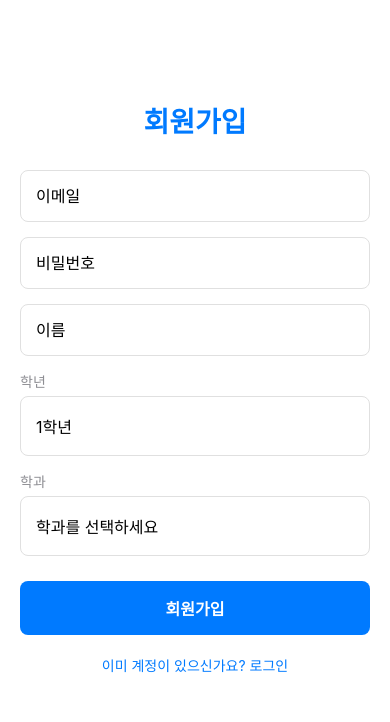
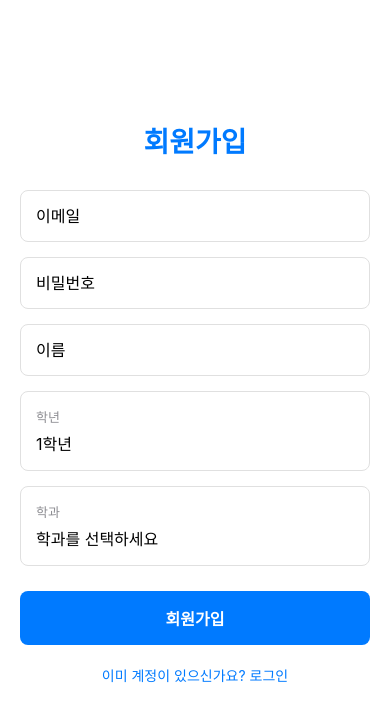
Before and after one commit to jyqaz7548/CertBuddy, a React Native app in the folder frontend/: screen /Register in a window 390 px wide. Shown: the top 722 px of the page. Built offline with nearby package versions, Linux system fonts and the light colour scheme.

Commit message:
Refactor RegisterScreen UI and styling for pickers
Co-authored-by: jyqaz7548 <jyqaz7548@gmail.com>

```diff
--- a/frontend/src/screens/Auth/RegisterScreen.js
+++ b/frontend/src/screens/Auth/RegisterScreen.js
@@ -79,31 +79,29 @@ export default function RegisterScreen({ navigation }) {
         onChangeText={(text) => setFormData({ ...formData, name: text })}
       />
 
-      <View style={styles.pickerWrapper}>
-        <Text style={styles.label}>학년</Text>
+      {/* 학년 선택 */}
       <TouchableOpacity
-          style={styles.selectButton}
+        style={styles.selectBox}
         onPress={() => setShowGradePicker(true)}
       >
-          <Text style={styles.selectText}>
+        <Text style={styles.selectLabel}>학년</Text>
+        <Text style={styles.selectValue}>
           {formData.grade ? `${formData.grade}학년` : '학년을 선택하세요'}
         </Text>
       </TouchableOpacity>
-      </View>
 
-      <View style={styles.pickerWrapper}>
-        <Text style={styles.label}>학과</Text>
+      {/* 학과 선택 */}
       <TouchableOpacity
-          style={styles.selectButton}
+        style={styles.selectBox}
         onPress={() => setShowDepartmentPicker(true)}
       >
-          <Text style={styles.selectText}>
+        <Text style={styles.selectLabel}>학과</Text>
+        <Text style={styles.selectValue}>
           {formData.department || '학과를 선택하세요'}
         </Text>
       </TouchableOpacity>
-      </View>
 
-      {/* 학년 선택 Modal */}
+      {/* 학년 Picker Modal */}
       <Modal
         visible={showGradePicker}
         transparent
@@ -111,6 +109,11 @@ export default function RegisterScreen({ navigation }) {
         onRequestClose={() => setShowGradePicker(false)}
       >
         <View style={styles.modalBackground}>
+          <TouchableOpacity
+            style={styles.modalBackdrop}
+            activeOpacity={1}
+            onPress={() => setShowGradePicker(false)}
+          />
           <View style={styles.modalContent}>
             <Picker
               selectedValue={formData.grade}
@@ -124,16 +127,16 @@ export default function RegisterScreen({ navigation }) {
             </Picker>
 
             <TouchableOpacity
-              style={styles.doneButton}
+              style={styles.modalButton}
               onPress={() => setShowGradePicker(false)}
             >
-              <Text style={styles.doneText}>완료</Text>
+              <Text style={styles.modalButtonText}>완료</Text>
             </TouchableOpacity>
           </View>
         </View>
       </Modal>
 
-      {/* 학과 선택 Modal */}
+      {/* 학과 Picker Modal */}
       <Modal
         visible={showDepartmentPicker}
         transparent
@@ -141,6 +144,11 @@ export default function RegisterScreen({ navigation }) {
         onRequestClose={() => setShowDepartmentPicker(false)}
       >
         <View style={styles.modalBackground}>
+          <TouchableOpacity
+            style={styles.modalBackdrop}
+            activeOpacity={1}
+            onPress={() => setShowDepartmentPicker(false)}
+          />
           <View style={styles.modalContent}>
             <Picker
               selectedValue={formData.department}
@@ -155,10 +163,10 @@ export default function RegisterScreen({ navigation }) {
             </Picker>
 
             <TouchableOpacity
-              style={styles.doneButton}
+              style={styles.modalButton}
               onPress={() => setShowDepartmentPicker(false)}
             >
-              <Text style={styles.doneText}>완료</Text>
+              <Text style={styles.modalButtonText}>완료</Text>
             </TouchableOpacity>
           </View>
         </View>
@@ -185,7 +193,7 @@ const styles = StyleSheet.create({
   },
   contentContainer: {
     padding: 20,
-    paddingTop: 100,
+    paddingTop: 120,
   },
   title: {
     fontSize: 28,
@@ -202,50 +210,46 @@ const styles = StyleSheet.create({
     marginBottom: 15,
     fontSize: 16,
   },
-  pickerWrapper: {
-    marginBottom: 15,
-  },
-  label: {
-    fontSize: 14,
-    color: '#8E8E93',
-    marginBottom: 5,
-  },
-  selectButton: {
+  selectBox: {
     borderWidth: 1,
     borderColor: '#E0E0E0',
     borderRadius: 8,
     padding: 15,
-    backgroundColor: '#fff',
-    minHeight: 60,
-    justifyContent: 'center',
+    marginBottom: 15,
   },
-  selectText: {
+  selectLabel: {
+    fontSize: 13,
+    color: '#8E8E93',
+    marginBottom: 5,
+  },
+  selectValue: {
     fontSize: 16,
     color: '#000',
   },
   modalBackground: {
     flex: 1,
-    backgroundColor: 'rgba(0, 0, 0, 0.5)',
     justifyContent: 'flex-end',
+  },
+  modalBackdrop: {
+    position: 'absolute',
+    top: 0,
+    left: 0,
+    right: 0,
+    bottom: 0,
+    backgroundColor: 'rgba(0,0,0,0.3)',
   },
   modalContent: {
     backgroundColor: '#fff',
-    borderTopLeftRadius: 20,
-    borderTopRightRadius: 20,
-    padding: 20,
-    maxHeight: '50%',
+    paddingBottom: 20,
   },
-  doneButton: {
-    marginTop: 20,
+  modalButton: {
+    alignItems: 'center',
     padding: 15,
-    backgroundColor: '#007AFF',
-    borderRadius: 8,
-    alignItems: 'center',
   },
-  doneText: {
+  modalButtonText: {
     fontSize: 16,
-    color: '#fff',
     fontWeight: 'bold',
+    color: '#007AFF',
   },
   button: {
     backgroundColor: '#007AFF',
```
Lines whose indentation alone changed are shown as unchanged.
